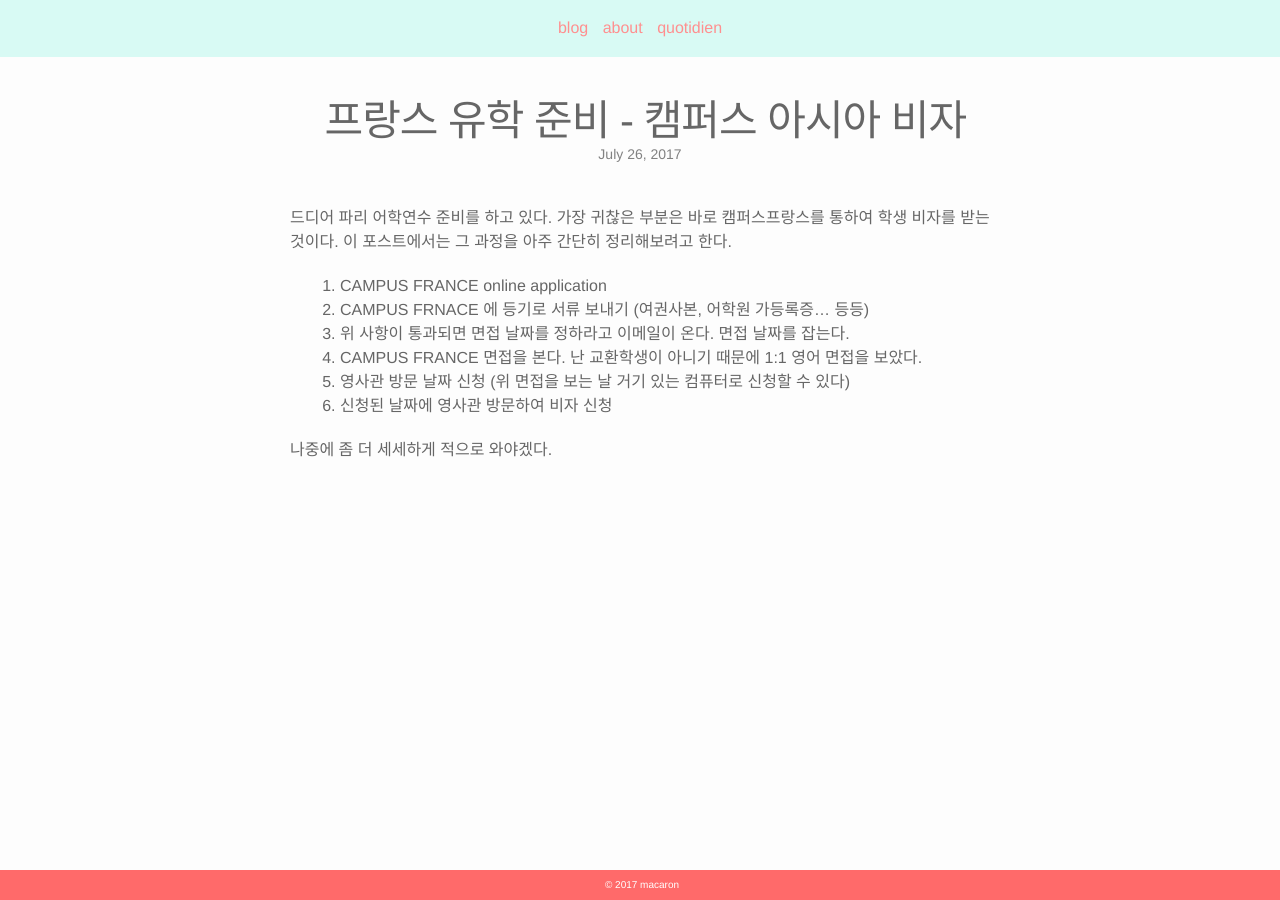
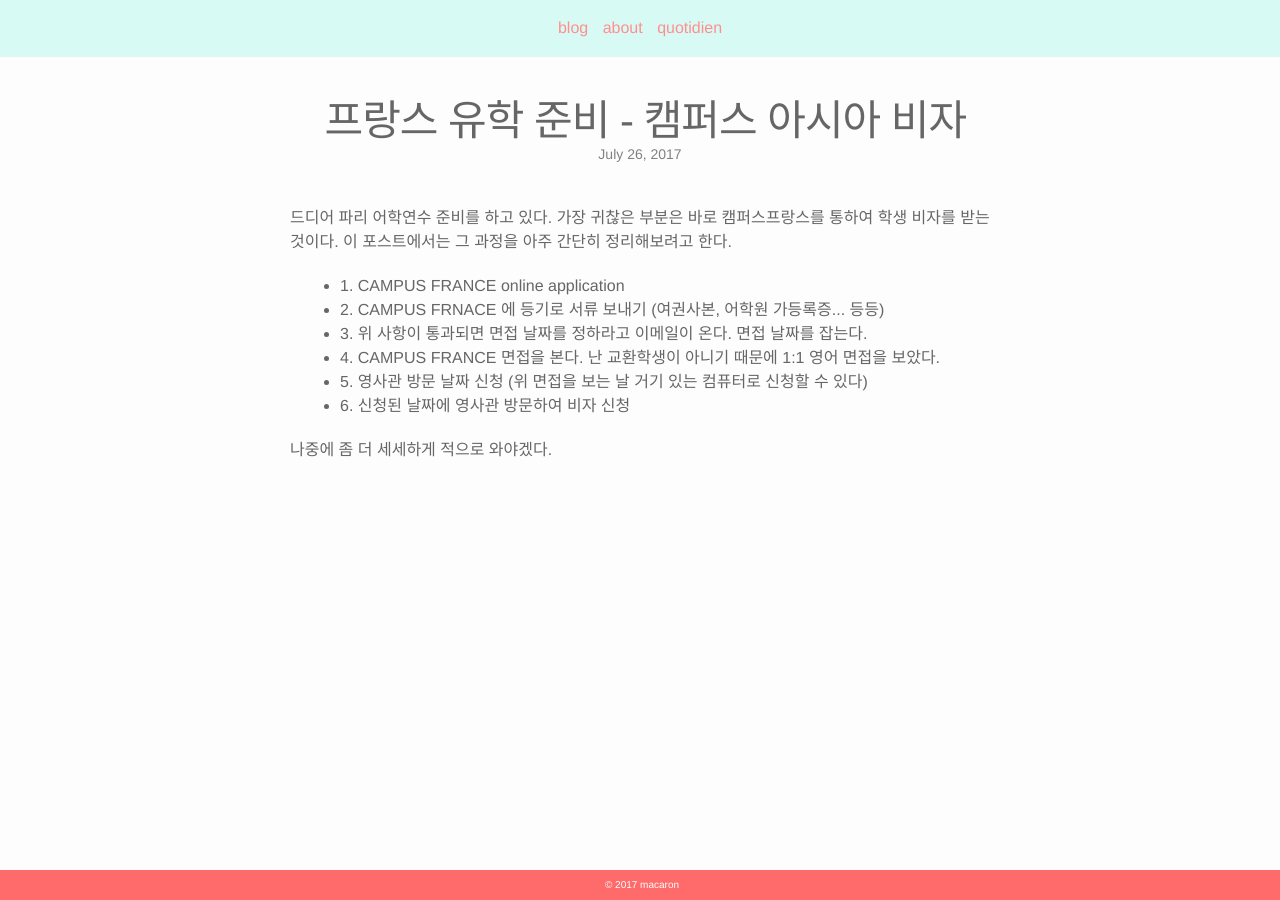
Before and after one commit to earlgreymacaron/earlgreymacaron-oldsitedraft, a Jekyll site: the page built from _posts/2017-07-26-title.markdown, in a window 1280 px wide. Built offline with Jekyll 4.4.1, drawn with Linux system fonts in a browser that asks for light colours; nearby versions of some CDN libraries.

Commit message:
Update 2017-07-26-title.markdown

```diff
--- a/_posts/2017-07-26-title.markdown
+++ b/_posts/2017-07-26-title.markdown
@@ -6,11 +6,13 @@ date: 2017-07-26
 
 드디어 파리 어학연수 준비를 하고 있다. 가장 귀찮은 부분은 바로 캠퍼스프랑스를 통하여 학생 비자를 받는 것이다. 이 포스트에서는 그 과정을 아주 간단히 정리해보려고 한다.
 
-1. CAMPUS FRANCE online application
-2. CAMPUS FRNACE 에 등기로 서류 보내기 (여권사본, 어학원 가등록증... 등등)
-3. 위 사항이 통과되면 면접 날짜를 정하라고 이메일이 온다. 면접 날짜를 잡는다.
-4. CAMPUS FRANCE 면접을 본다. 난 교환학생이 아니기 때문에 1:1 영어 면접을 보았다.
-5. 영사관 방문 날짜 신청 (위 면접을 보는 날 거기 있는 컴퓨터로 신청할 수 있다)
-6. 신청된 날짜에 영사관 방문하여 비자 신청
+<ul>
+  <li> 1. CAMPUS FRANCE online application </li>
+  <li> 2. CAMPUS FRNACE 에 등기로 서류 보내기 (여권사본, 어학원 가등록증... 등등) </li>
+  <li> 3. 위 사항이 통과되면 면접 날짜를 정하라고 이메일이 온다. 면접 날짜를 잡는다. </li>
+  <li> 4. CAMPUS FRANCE 면접을 본다. 난 교환학생이 아니기 때문에 1:1 영어 면접을 보았다. </li>
+  <li> 5. 영사관 방문 날짜 신청 (위 면접을 보는 날 거기 있는 컴퓨터로 신청할 수 있다) </li>
+  <li> 6. 신청된 날짜에 영사관 방문하여 비자 신청 </li>
+</ul>
 
 나중에 좀 더 세세하게 적으로 와야겠다.
```
